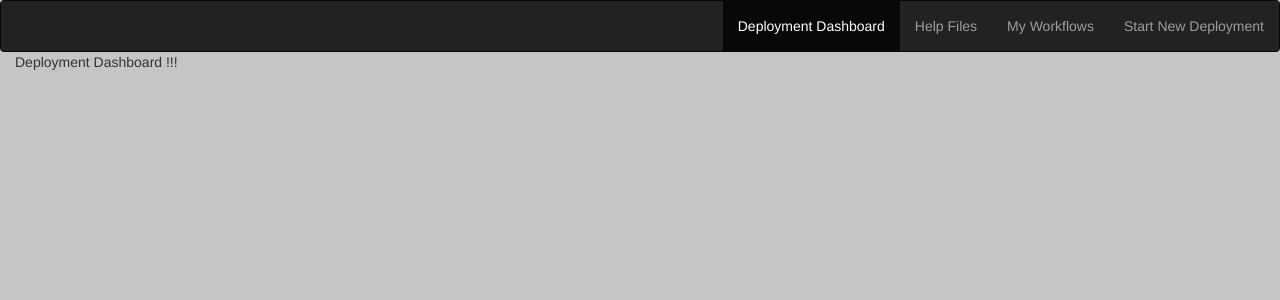
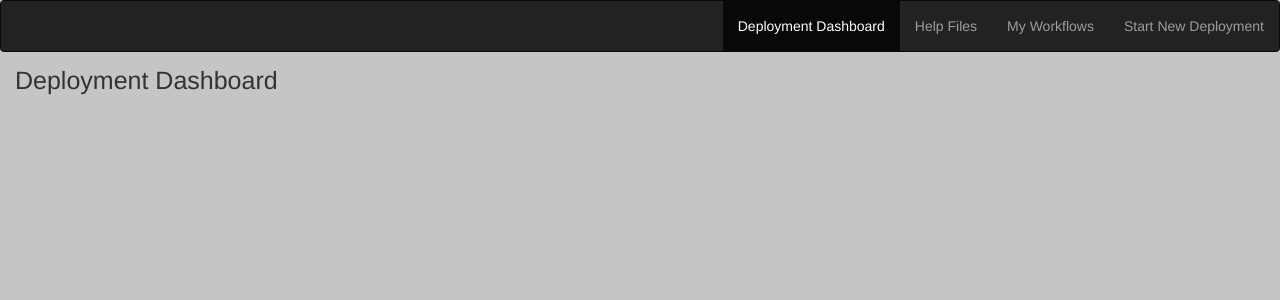
Before and after one commit to shreyasunhle0110/Deployments_Copia, an Angular app: page /sysbrijMaster/sysbrijDeploymentDashboard in a window 1280 px wide. Shown: the top 300 px of the page. Built offline with nearby package versions, Linux system fonts and the light colour scheme.

Commit message:
Implemnting help file code

```diff
--- a/src/app/sysbrij-deployment-dashboard/sysbrij-deployment-dashboard.component.html
+++ b/src/app/sysbrij-deployment-dashboard/sysbrij-deployment-dashboard.component.html
@@ -1 +1 @@
-<p>Deployment Dashboard !!!</p>
+<h2 class="page-title">Deployment Dashboard</h2>
--- a/src/app/sysbrij-help-files/sysbrij-help-files.component.html
+++ b/src/app/sysbrij-help-files/sysbrij-help-files.component.html
@@ -1 +1 @@
-<p>sysbrij-help-files works!</p>
+<h2 class="page-title">Help Files</h2>
```
